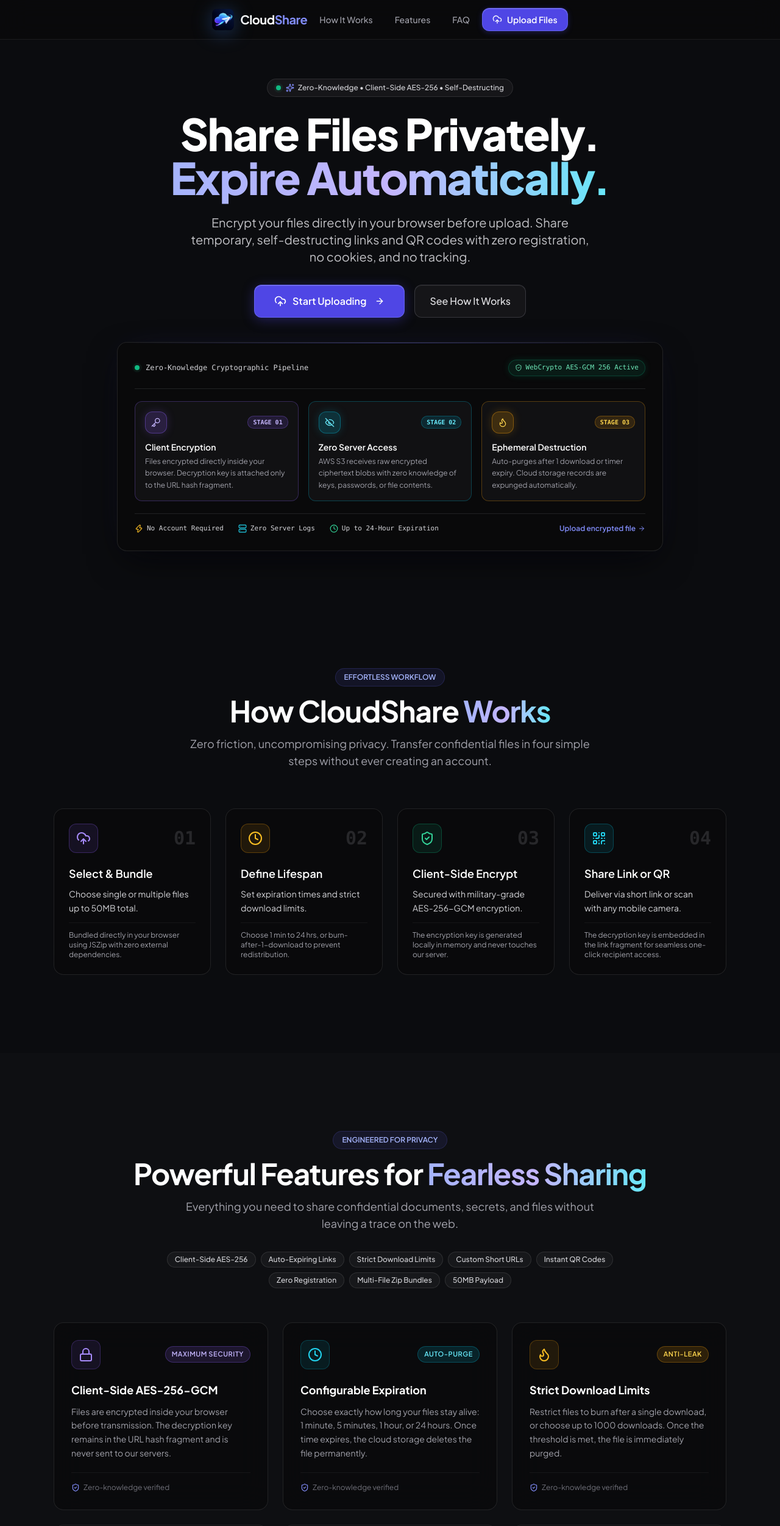
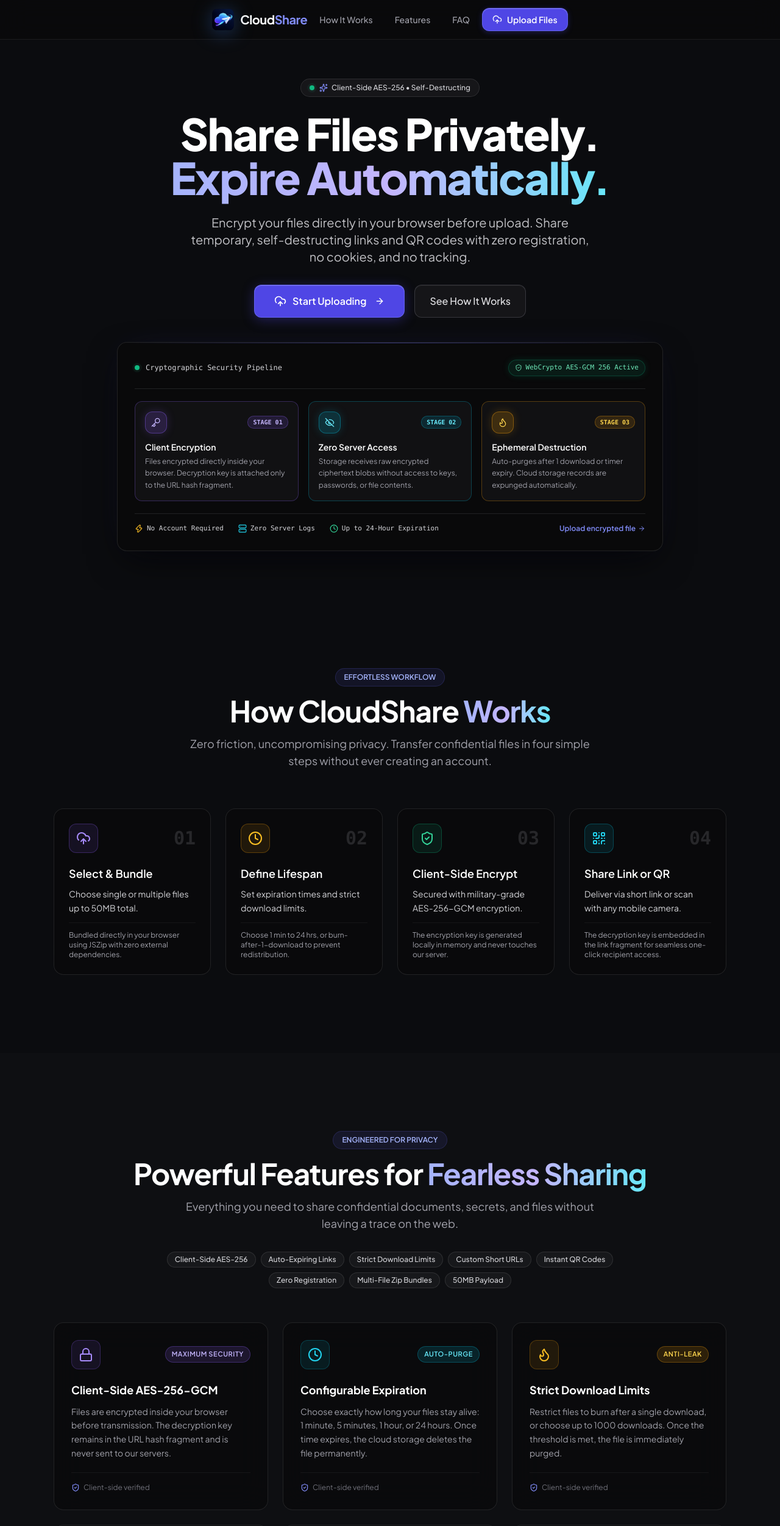
Before and after one commit to swayam-kothekar/cloudshare-project, a React (Vite) app in the folder frontend/: page / in a window 1280 px wide. Shown: the top 2503 px of the page at 61% size. Built offline with nearby package versions, Linux system fonts and the light colour scheme.

Commit message:
refactor: wording changes across components and documentation

```diff
--- a/frontend/index.html
+++ b/frontend/index.html
@@ -26,7 +26,7 @@
     />
     <meta
       name="description"
-      content="Secure, zero-knowledge ephemeral file sharing with client-side AES-256 encryption. Set auto-expiration timers and download limits with no sign-up required."
+      content="Secure, client-side encrypted ephemeral file sharing with AES-256 encryption. Set auto-expiration timers and download limits with no sign-up required."
     />
     <meta
       property="og:title"
@@ -34,7 +34,7 @@
     />
     <meta
       property="og:description"
-      content="Secure, zero-knowledge ephemeral file sharing with client-side AES-256 encryption. Set auto-expiration timers and download limits."
+      content="Secure, client-side encrypted ephemeral file sharing with AES-256 encryption. Set auto-expiration timers and download limits."
     />
 
   </head>
--- a/frontend/src/components/FAQ.tsx
+++ b/frontend/src/components/FAQ.tsx
@@ -29,7 +29,7 @@ const FAQList: FAQProps[] = [
   {
     question: "Do I need to register or create an account?",
     answer:
-      "No! CloudShare is built on true zero-knowledge principles. You never need to supply an email address, password, or credit card. There are no tracking cookies or personal data stored on our servers.",
+      "No! CloudShare requires zero registration. You never need to supply an email address, password, or credit card. There are no tracking cookies or personal data stored on our servers.",
     value: "item-3",
   },
   {
--- a/frontend/src/components/Features.tsx
+++ b/frontend/src/components/Features.tsx
@@ -153,7 +153,7 @@ export const Features = () => {
 
               <div className="mt-5 pt-4 border-t border-white/5 flex items-center text-xs text-zinc-500 group-hover:text-zinc-400 transition-colors">
                 <ShieldCheck className="h-3.5 w-3.5 text-indigo-400 mr-1.5 flex-shrink-0" />
-                <span>Zero-knowledge verified</span>
+                <span>Client-side verified</span>
               </div>
             </div>
           ))}
--- a/frontend/src/components/Footer.tsx
+++ b/frontend/src/components/Footer.tsx
@@ -25,7 +25,7 @@ export const Footer = () => {
 
             <div className="inline-flex items-center gap-2 px-3 py-1.5 rounded-full bg-zinc-900/90 border border-white/10 text-xs text-zinc-300">
               <ShieldCheck className="h-3.5 w-3.5 text-indigo-400" />
-              <span>Zero-knowledge client-side encryption</span>
+              <span>Client-side AES-256 encryption</span>
             </div>
           </div>
 
--- a/frontend/src/components/Hero.tsx
+++ b/frontend/src/components/Hero.tsx
@@ -30,7 +30,7 @@ export const Hero = () => {
             </span>
             <span className="text-xs font-medium text-zinc-300 flex items-center gap-1.5">
               <Sparkles className="h-3.5 w-3.5 text-indigo-400" />
-              <span>Zero-Knowledge • Client-Side AES-256 • Self-Destructing</span>
+              <span>Client-Side AES-256 • Self-Destructing</span>
             </span>
           </div>
         </div>
@@ -68,7 +68,7 @@ export const Hero = () => {
           </div>
         </div>
 
-        {/* Centerpiece Visual: Zero-Knowledge Security Pipeline */}
+        {/* Centerpiece Visual: Cryptographic Security Pipeline */}
         <div className="mt-10 w-full max-w-4xl relative">
           <div className="rounded-2xl border border-white/10 bg-zinc-950/90 backdrop-blur-2xl p-5 sm:p-7 shadow-[0_20px_60px_-15px_rgba(0,0,0,0.9),0_0_50px_-20px_rgba(99,102,241,0.2)] text-left relative overflow-hidden">
             {/* Top specular highlight line */}
@@ -82,7 +82,7 @@ export const Hero = () => {
                   <span className="relative inline-flex rounded-full h-2 w-2 bg-emerald-500"></span>
                 </span>
                 <span className="text-xs font-mono font-medium text-zinc-300">
-                  Zero-Knowledge Cryptographic Pipeline
+                  Cryptographic Security Pipeline
                 </span>
               </div>
               <div className="inline-flex items-center gap-1.5 px-2.5 py-1 rounded-full bg-emerald-500/10 border border-emerald-500/25 text-[11px] font-mono text-emerald-300 shadow-[0_0_12px_rgba(16,185,129,0.15)]">
@@ -125,7 +125,7 @@ export const Hero = () => {
                   Zero Server Access
                 </h3>
                 <p className="text-xs text-zinc-400 leading-relaxed">
-                  AWS S3 receives raw encrypted ciphertext blobs with zero knowledge of keys, passwords, or file contents.
+                  Storage receives raw encrypted ciphertext blobs without access to keys, passwords, or file contents.
                 </p>
               </div>
 
```
Also changed, not shown: 1 other file (tests, documents, lock files or other folders).
